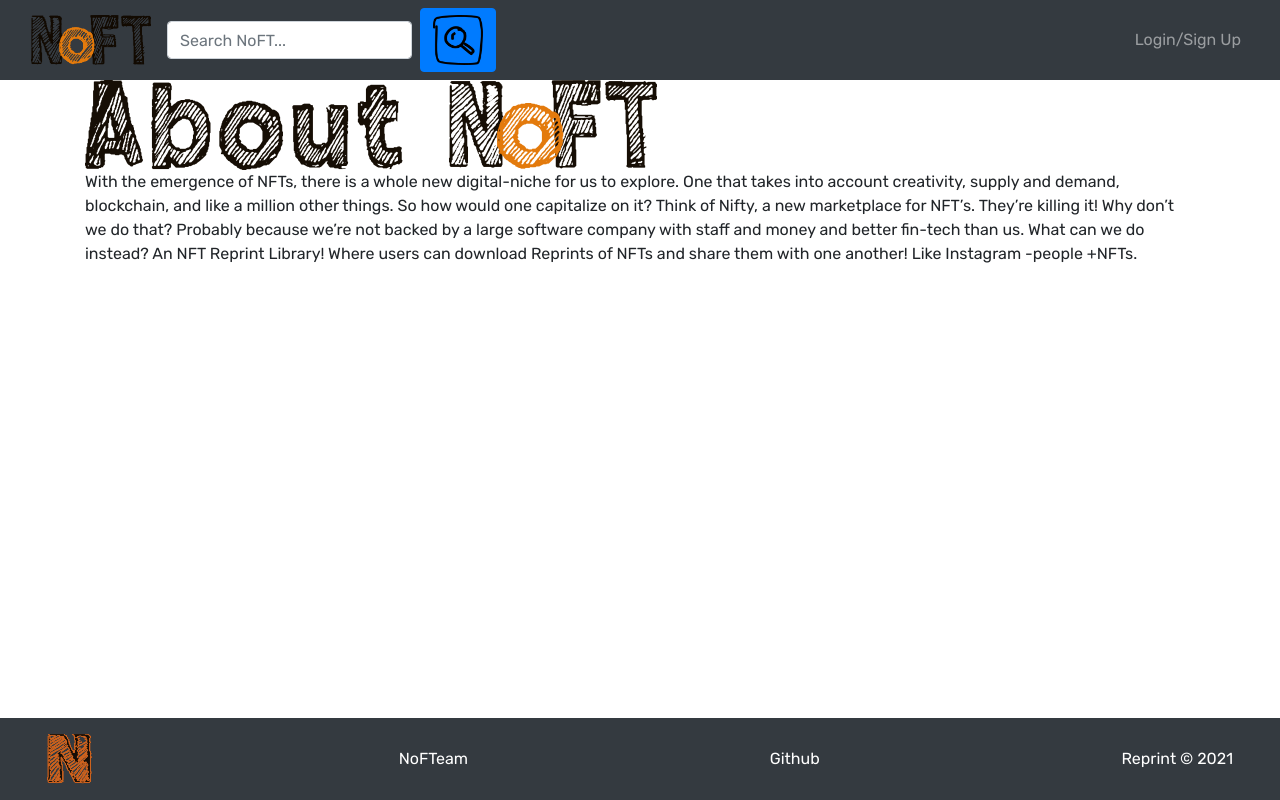
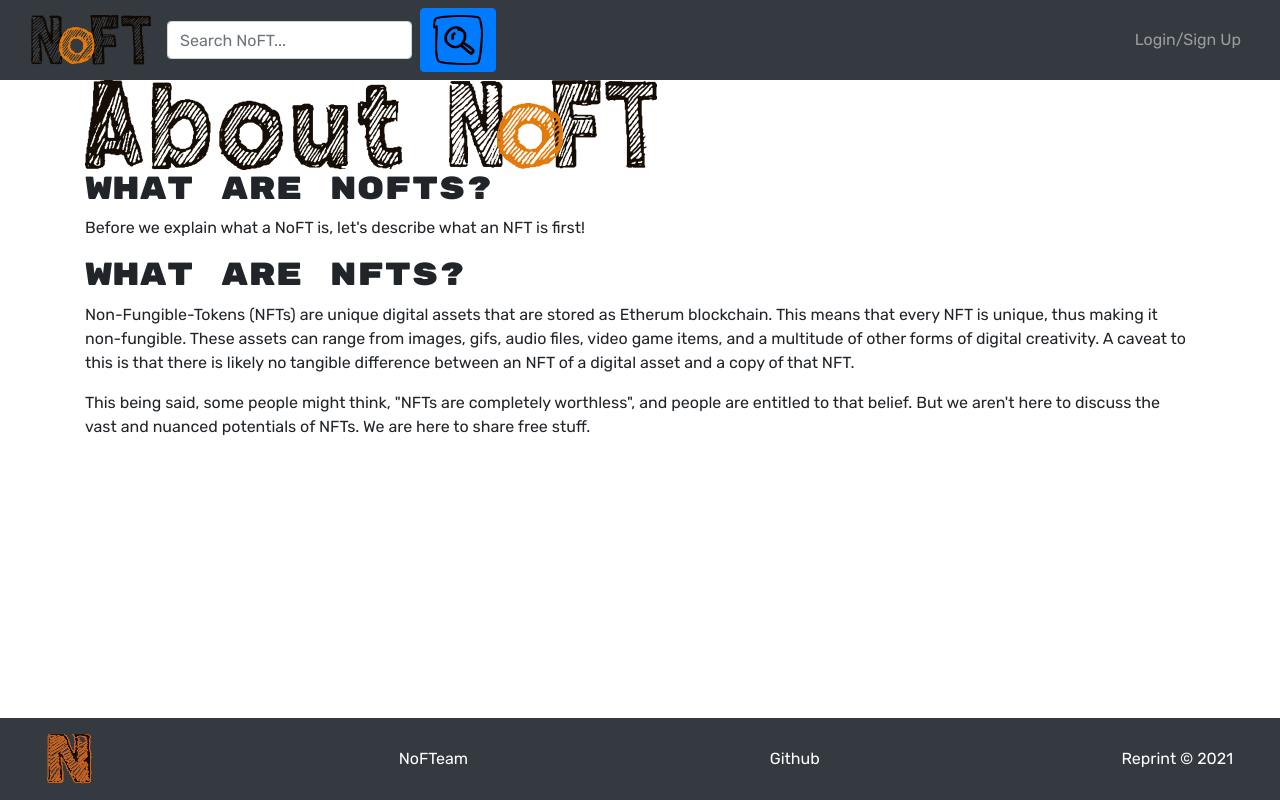
Before and after one commit to Siphon880gh/reprint, a React (Create React App) app in the folder client/: page /about in a window 1280 px wide. Built offline with nearby package versions, Linux system fonts and the light colour scheme.

Commit message:
Feat: Introduction to About Me being worked on

```diff
--- a/client/src/pages/About.js
+++ b/client/src/pages/About.js
@@ -6,9 +6,24 @@ const About = () => {
     return (<React.Fragment>
         <Container>
             <img src={AboutLogo}
-                alt="Noft Custom Icon" />
-            <p>                With the emergence of NFTs, there is a whole new digital-niche for us to explore. One that takes into account creativity, supply and demand, blockchain, and like a million other things. So how would one capitalize on it? Think of Nifty, a new marketplace for NFT’s. They’re killing it! Why don’t we do that? Probably because we’re not backed by a large software company with staff and money and better fin-tech than us. What can we do instead? An NFT Reprint Library! Where users can download Reprints of NFTs and share them with one another! Like Instagram -people +NFTs.
-</p>
+                alt="Noft Custom Icon"
+            />
+            <h2>What are NoFTs?</h2>
+            <p>Before we explain what a NoFT is, let's describe what an NFT is first!</p>
+
+            <h2>What are NFTs?</h2>
+            <p>
+                Non-Fungible-Tokens (NFTs) are unique digital assets that are stored as Etherum blockchain.
+                This means that every NFT is unique, thus making it non-fungible.
+                These assets can range from images, gifs, audio files, video game items, and a multitude of other forms of digital creativity.
+                A caveat to this is that there is likely no tangible difference between an NFT of a digital asset and a copy of that NFT.
+            </p>
+
+            <p>
+                This being said, some people might think, "NFTs are completely worthless", and people are entitled to that belief.
+                But we aren't here to discuss the vast and nuanced potentials of NFTs. We are here to share free stuff.
+            </p>
+
         </Container>
     </React.Fragment>);
 };
```
